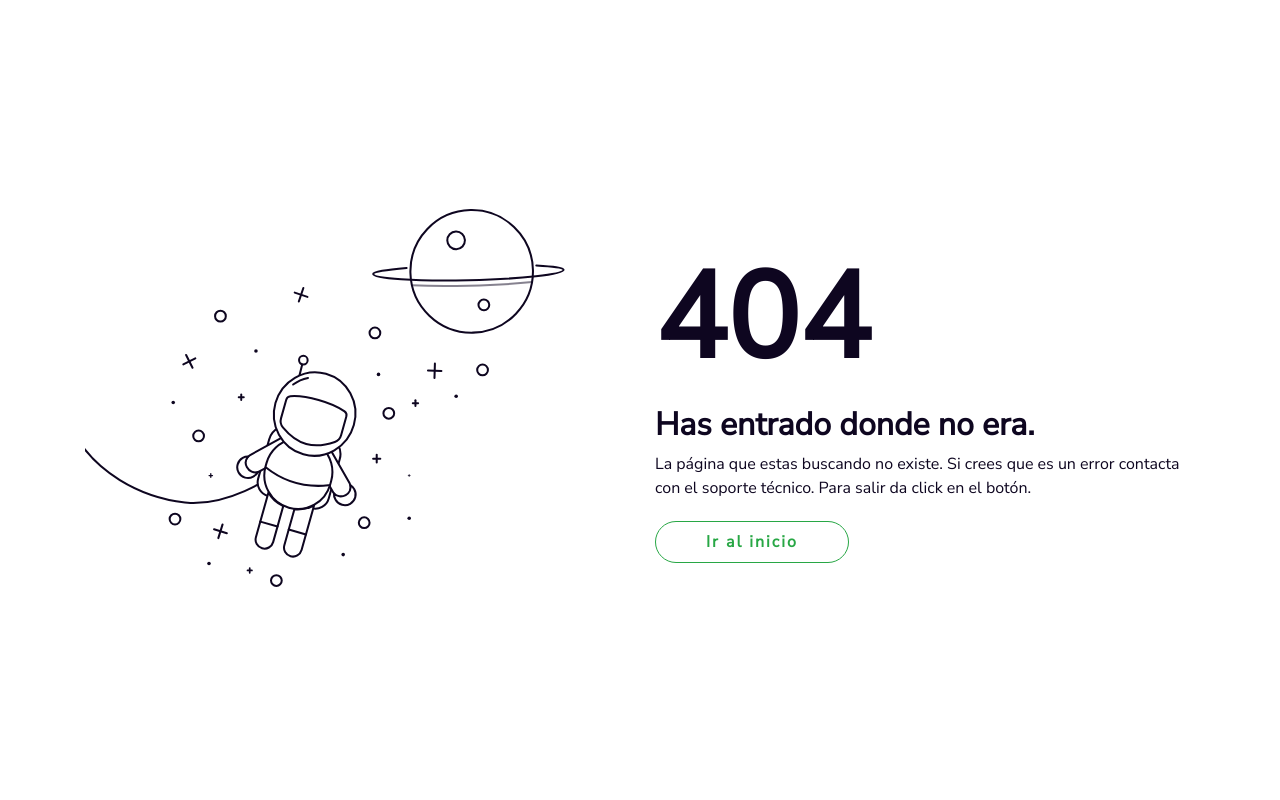
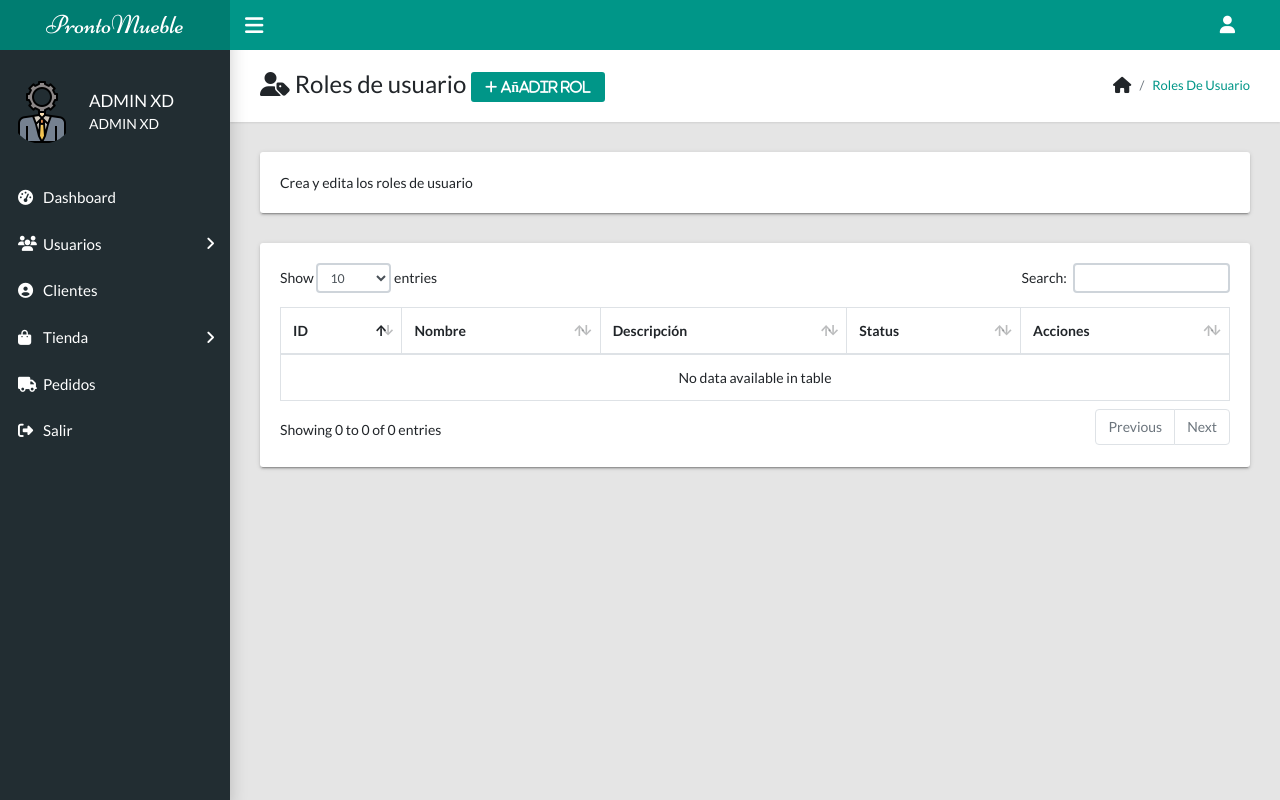
Before and after one commit to xCopyDogsx/ProntoMueble, a PHP site: page /ProntoMueble/roles in a window 1280 px wide. Run offline with PHP 8.4, Linux system fonts and the light colour scheme; some libraries are stand-ins or nearby versions.

Commit message:
Sistema de roles S8-37

```diff
--- /dev/null
+++ b/Assets/js/functions_roles.js
@@ -0,0 +1,4 @@
+$('#tablaRoles').DataTable();
+function openModal(){
+	$('#modalAnadir').modal('show');
+}
--- /dev/null
+++ b/Controllers/Roles.php
@@ -0,0 +1,18 @@
+<?php
+	class Roles extends  Controllers{
+		public function __construct() {
+			parent::__construct();
+
+		}
+		public function Roles(){
+			$data['page_id']=3;
+			$data['page_tag'] = "Roles - ProntoMueble";
+			$data['page_title'] = "Roles de usuario";
+			$data['page_name'] = "Roles de usuario <small>Pronto Mueble</small>";
+			$this->views->getView($this,"roles",$data);
+		}
+		public function getRoles(){
+
+		}
+	}
+ ?>
--- a/Helpers/Helpers.php
+++ b/Helpers/Helpers.php
@@ -43,6 +43,11 @@
         $format .= print_r($data);
         $format .= print_r('</pre>');
         return $format;
+    }
+    //Devuelve modals
+    function getModal(string $nameModal,$data){
+        $view_modal="Views/Template/Modals/{$nameModal}.php";
+        require_once($view_modal);
     }
     //Elimina exceso de espacios entre palabras
     function strClean($strCadena){
--- a/Views/Dashboard/dashboard.php
+++ b/Views/Dashboard/dashboard.php
@@ -11,7 +11,7 @@
         </div>
         <ul class="app-breadcrumb breadcrumb">
           <li class="breadcrumb-item"><i class="fa fa-home fa-lg"></i></li>
-          <li class="breadcrumb-item"><a href="#">Blank Page</a></li>
+          <li class="breadcrumb-item"><a href="<?= base_url();?>/dashboard"><?= $data['page_title']; ?></a></li>
         </ul>
       </div>
       <div class="row">
--- /dev/null
+++ b/Views/Roles/roles.php
@@ -0,0 +1,51 @@
+<?php headerAdmin($data);
+      navAdmin($data);
+      getModal('modalRoles',$data);
+?>
+
+
+
+    <main class="app-content">
+      <div class="app-title">
+        <div>
+          <h1><i class="fas fa-user-tag"></i> <?= $data['page_title']; ?>
+        <button class="btn btn-primary fas fa-plus" onClick="openModal();" type="button"> Añadir rol</button></h1>
+        </div>
+        <ul class="app-breadcrumb breadcrumb">
+          <li class="breadcrumb-item"><i class="fa fa-home fa-lg"></i></li>
+          <li class="breadcrumb-item"><a href="<?= base_url();?>/roles"><?= $data['page_title']; ?></a></li>
+        </ul>
+      </div>
+      <div class="row">
+        <div class="col-md-12">
+          <div class="tile">
+            <div class="tile-body">Crea y edita los roles de usuario</div>
+          </div>
+        </div>
+      </div>
+     <div class="row">
+        <div class="col-md-12">
+          <div class="tile">
+            <div class="tile-body">
+              <div class="table-responsive">
+                <table class="table table-hover table-bordered" id="tablaRoles">
+                  <thead>
+                    <tr>
+                      <th>ID</th>
+                      <th>Nombre</th>
+                      <th>Descripción</th>
+                      <th>Status</th>
+                      <th>Acciones</th>
+                    </tr>
+                  </thead>
+                  <tbody>
+
+                  </tbody>
+                </table>
+              </div>
+            </div>
+          </div>
+        </div>
+      </div>
+    </main>
+   <?php footerAdmin($data); ?>
--- /dev/null
+++ b/Views/Template/Modals/modalRoles.php
@@ -0,0 +1,37 @@
+<div class="modal fade" id="modalAnadir" tabindex="-1" role="dialog" aria-labelledby="exampleModalCenterTitle" aria-hidden="true">
+  <div class="modal-dialog modal-dialog-centered" role="document">
+    <div class="modal-content">
+      <div class="modal-header">
+        <h5 class="modal-title" id="exampleModalLongTitle">Nuevo rol</h5>
+        <button type="button" class="close" data-dismiss="modal" aria-label="Close">
+          <span aria-hidden="true">&times;</span>
+        </button>
+      </div>
+      <div class="modal-body">
+        <form>
+                <div class="form-group">
+                  <label class="control-label">Nombre</label>
+                  <input class="form-control" id="txtNombre" name="txtNombre" type="text" placeholder="Nombre del rol" required="">
+                </div>
+                <div class="form-group">
+                  <label class="control-label">Descripción</label>
+                  <textarea class="form-control" id="txtDescripcion" name="txtDescripcion" rows="2" placeholder="Descripción del rol" required=""></textarea>
+                </div>
+
+                <div class="form-group">
+                    <label for="exampleSelect1">Estado</label>
+                    <select class="form-control" id="listStatus" name="listStatus" required="">
+                      <option value="1">Activo</option>
+                      <option value="2">Inactivo</option>
+                    </select>
+                </div>
+                <div class="tile-footer">
+                  <button id="btnActionForm" class="btn btn-primary" type="submit"><i class="fa fa-fw fa-lg fa-check-circle" aria-hidden="true"></i><span id="btnText">Guardar</span></button>&nbsp;&nbsp;&nbsp;<a class="btn btn-secondary" href="#" data-dismiss="modal"><i class="fa fa-fw fa-lg fa-times-circle" aria-hidden="true"></i>Cancelar</a>
+                </div>
+              </form>
+
+
+      </div>
+    </div>
+  </div>
+</div>
--- a/Views/Template/footer_admin.php
+++ b/Views/Template/footer_admin.php
@@ -6,7 +6,11 @@
     <!-- The javascript plugin to display page loading on top-->
     <script src="<?php echo media(); ?>/js/plugins/pace.min.js"></script>
     <!-- Page specific javascripts-->
+    <script type="text/javascript" src="<?php echo media(); ?>/js/plugins/jquery.dataTables.min.js"></script>
+    <script type="text/javascript" src="<?php echo media(); ?>/js/plugins/dataTables.bootstrap.min.js"></script>
     <script src="<?php echo media(); ?>/js/functions_admin.js"></script>
+    <script src="<?php echo media(); ?>/js/functions_roles.js"></script>
+    <script src="<?php echo media(); ?>/js/fontawesome.js"></script>
     <!-- Google analytics script-->
     <script type="text/javascript">
       if(document.location.hostname == 'pratikborsadiya.in') {
--- a/Views/Template/header_admin.php
+++ b/Views/Template/header_admin.php
@@ -7,8 +7,6 @@
     <meta name="viewport" content="width=device-width, initial-scale=1">
     <!-- Main CSS-->
     <link rel="stylesheet" type="text/css" href="<?php echo media(); ?>/css/main.css">
-    <!-- Font-icon css-->
-    <link rel="stylesheet" type="text/css" href="https://maxcdn.bootstrapcdn.com/font-awesome/4.7.0/css/font-awesome.min.css">
     <link rel="shortcut icon" href="<?php echo media(); ?>/images/icono.png">
   </head>
     <body class="app sidebar-mini">
```
Also changed, not shown: Assets/js/fontawesome.js (added).
